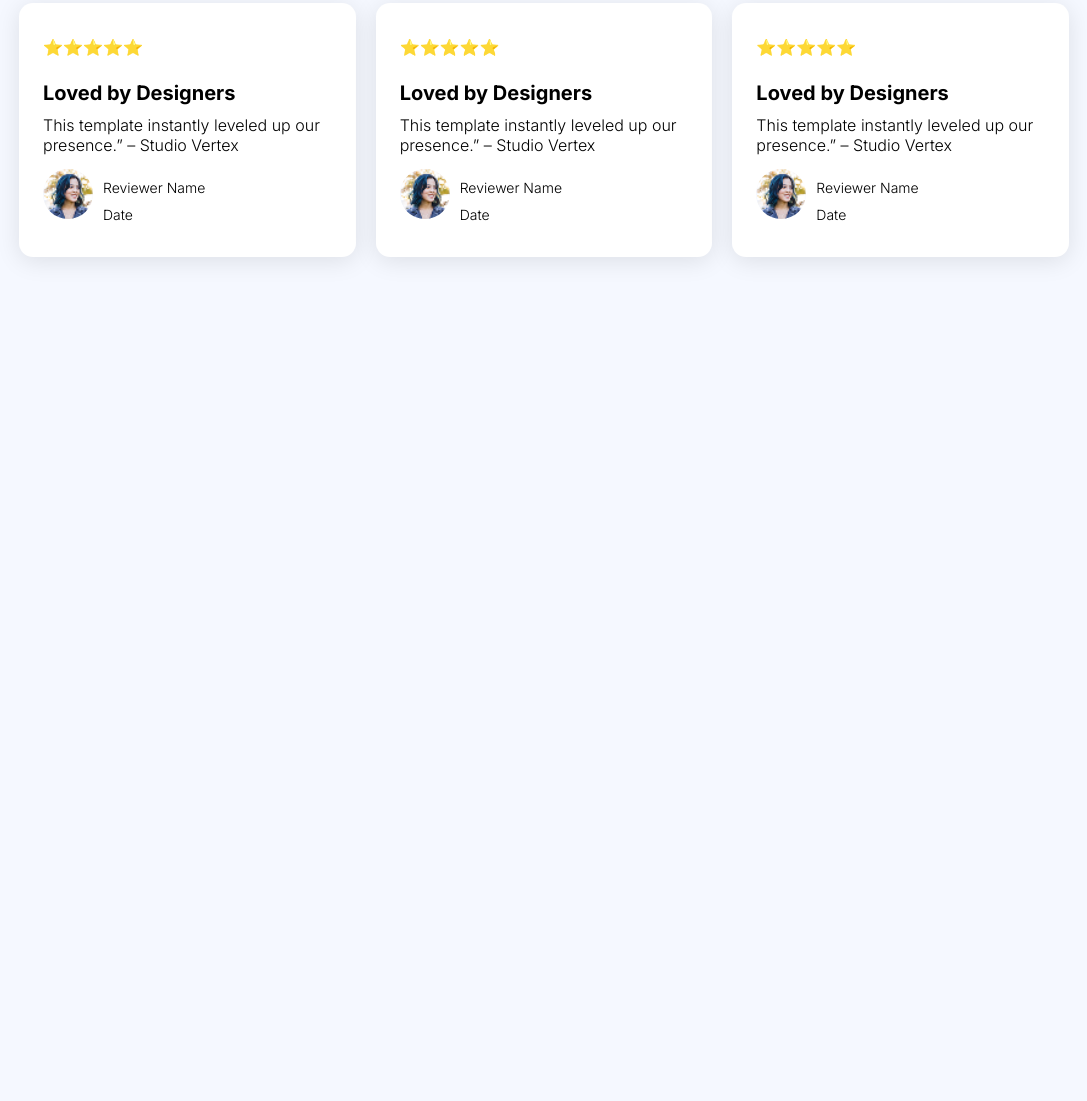
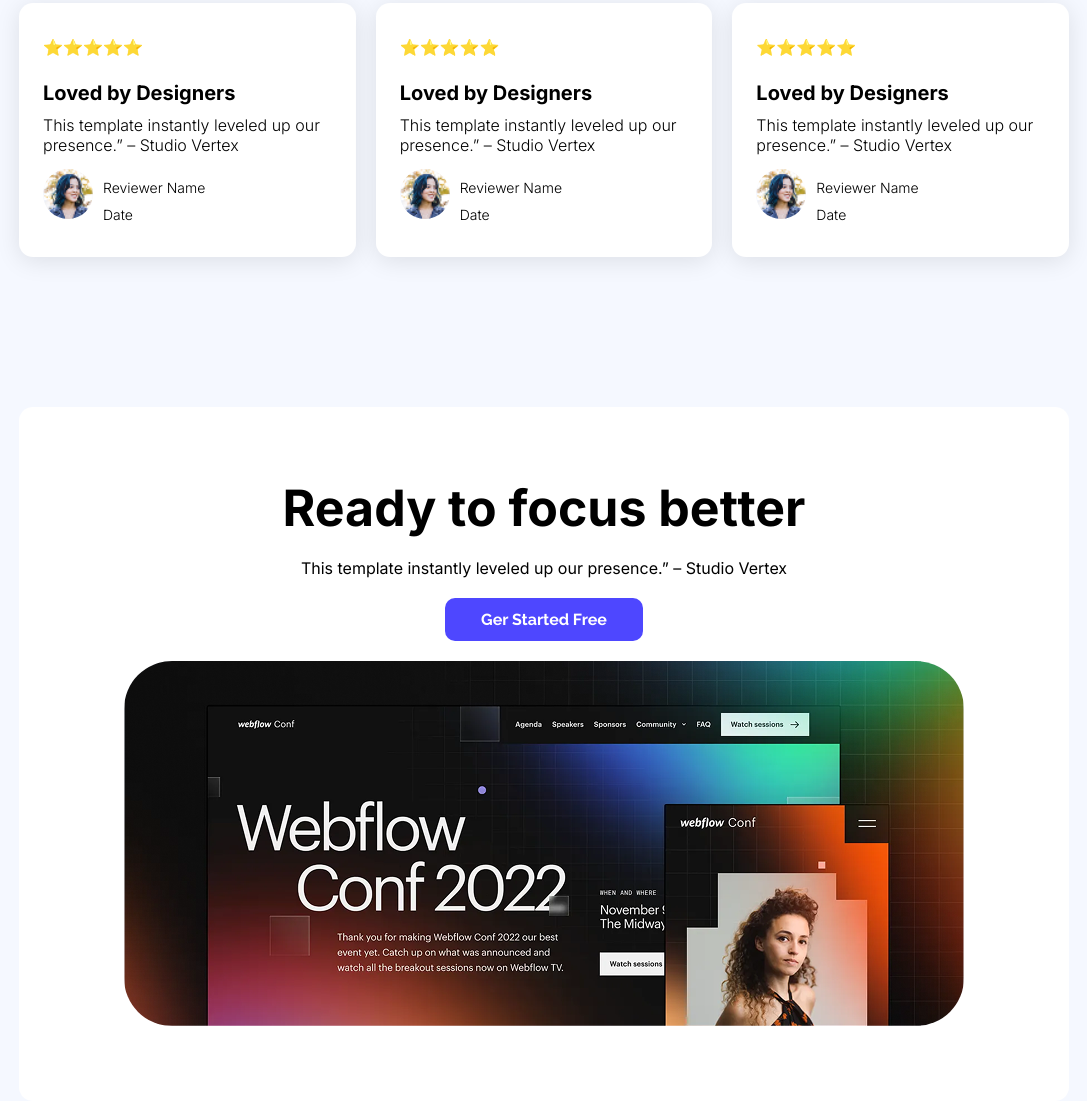
Before and after one commit to omarfaruk16/Assignment-01, a plain HTML site: page index.html in a window 1280 px wide. Shown: the part 1880-2981 px from the top of the page, without its empty margins (96-1183 px from the left). Before the commit the page ends 2287 px from the top, so only its background shows below. Drawn offline with Linux system fonts and the light colour scheme.

Commit message:
Adding ready to focus section

```diff
--- a/index.html
+++ b/index.html
@@ -107,6 +107,15 @@
             </div>
 
         </section>
+
+        <section class="focus">
+            <h2>Ready to focus better</h2>
+            <p>This template instantly leveled up our presence.” – Studio Vertex</p>
+            <a href=""><button class="btn-main">Ger Started Free</button></a>
+            <div class="space"></div>      <!--  unless this,, button placed at the bottom !! -->
+            <img src="Assets/wc-big.png" alt="">
+        </section>
+
     </main>
 
     <footer>
--- a/style.css
+++ b/style.css
@@ -3,8 +3,8 @@
     padding: 0;
     background-color: #F5F8FF ;
     max-width: 1440px;
+}
 
-}
 
 /*fonts*/
 .raleway-font {
@@ -205,4 +205,37 @@
 
 }
 
+.focus{
+    max-width: 1050px;
+    margin: 0 auto;
+    background-color: white;
+    border-radius: 14px;
+    text-align: center;
+
+}
+
+.focus h2{
+    text-align: center;
+    font-size: 50px;
+    font-weight: bold;
+    background: transparent;
+    padding-top: 71px;
+
+}
+
+.focus p{
+    text-align: center;
+    font-size: 16px;
+    background: transparent;
+    margin: 20px 0px;
+}
+
+.focus img{
+    border-radius: 48px;
+    margin-bottom: 71px;
+}
+
+.focus button{
+    margin-bottom: 20px;
+}
 /*4E47FF*/
```
